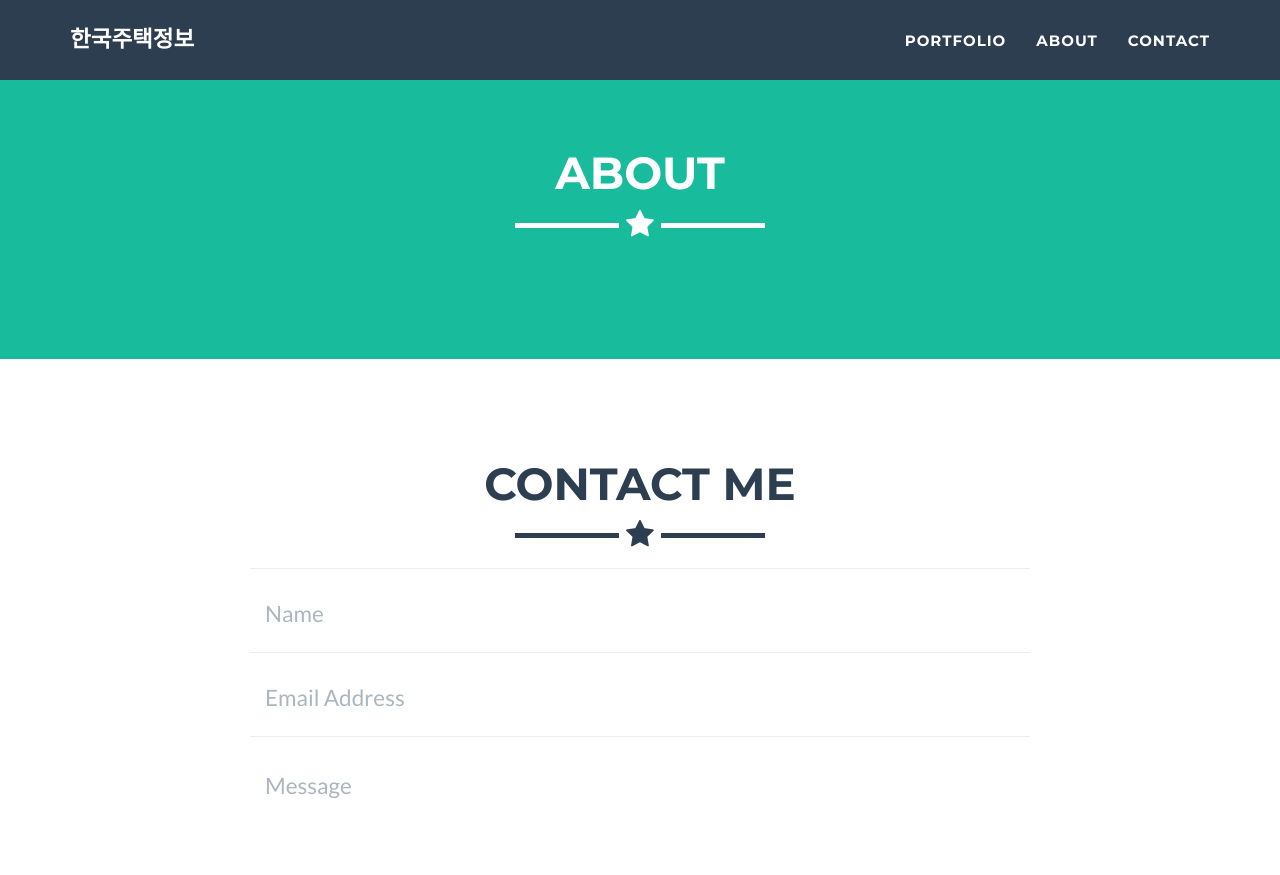
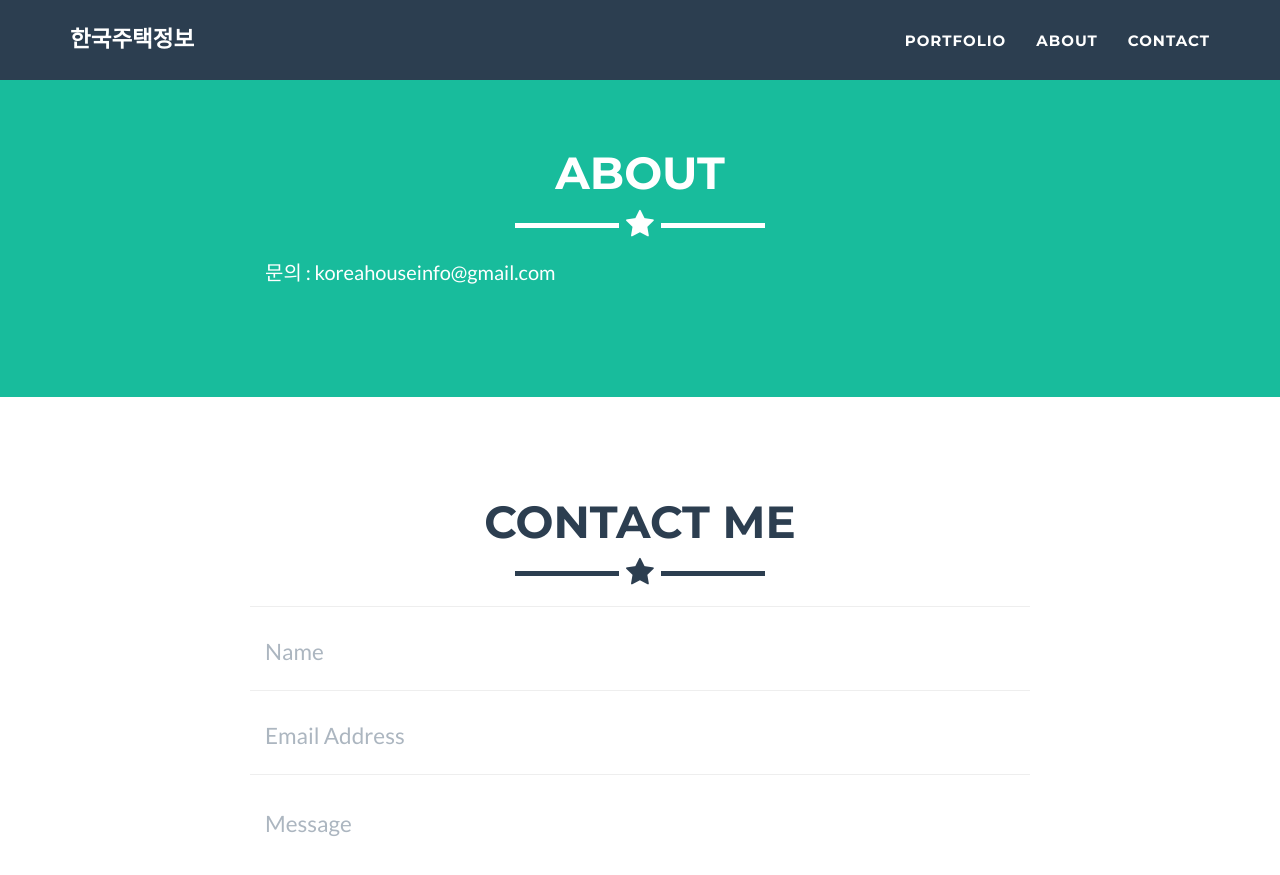
Before and after one commit to koreahouseinfo/koreahouseinfo.github.io, a Jekyll site: the page built from _posts/2014-07-18-project-1.markdown, in a window 1280 px wide and 900 px high, scrolled down 727 px. Shown: the top 875 px of the window. Built offline with Jekyll 4.4.1, drawn with Linux system fonts in a browser that asks for light colours.

Commit message:
commit_final

```diff
--- a/_includes/about.html
+++ b/_includes/about.html
@@ -10,6 +10,7 @@
             <div class="row">
                 <div class="col-lg-4 col-lg-offset-2">
                     <!-- <p>준비중</p> -->
+                    <p>문의 : koreahouseinfo@gmail.com</p>
                 </div>
                 <div class="col-lg-4">
                     <!-- <p>- </p> -->
```
